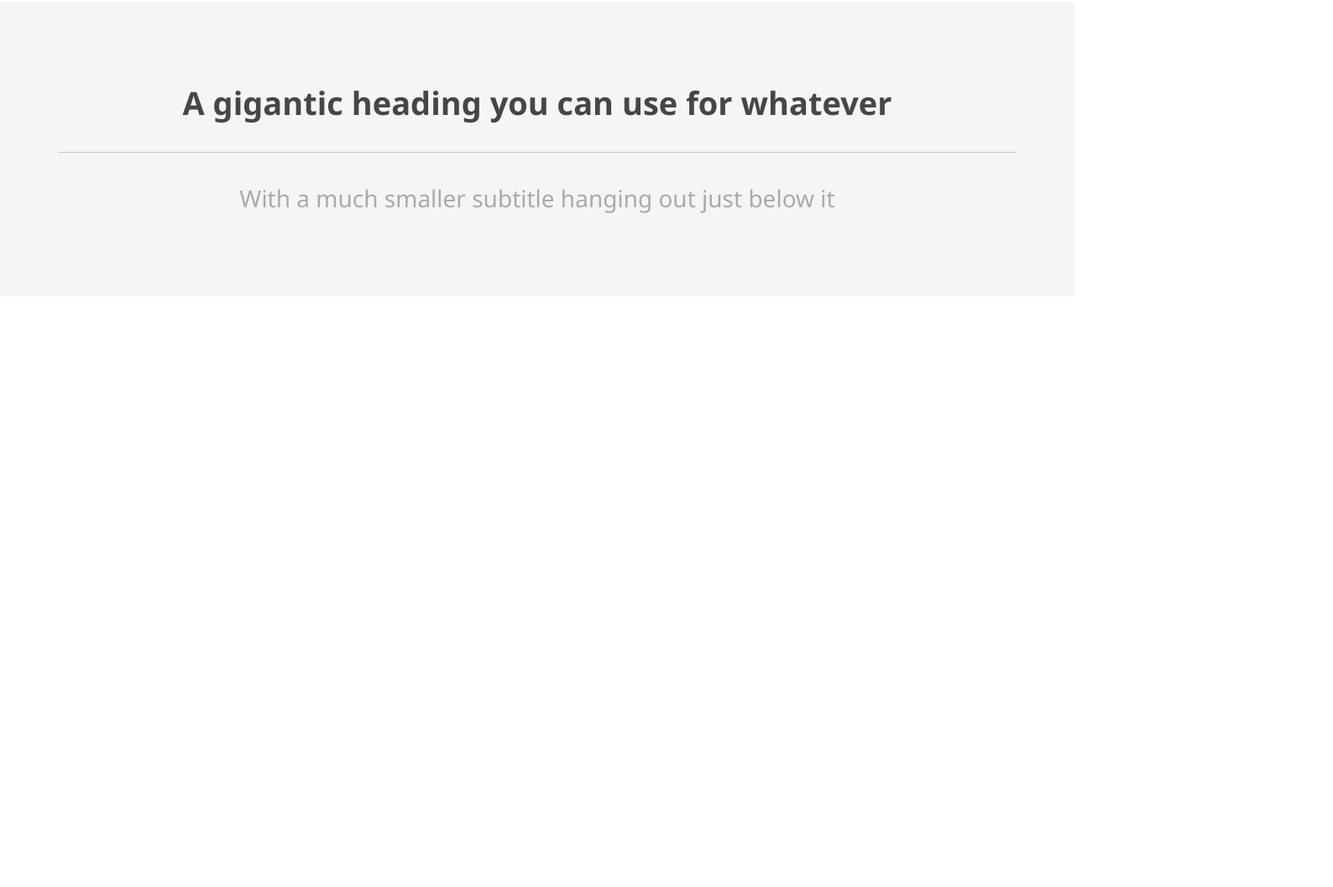
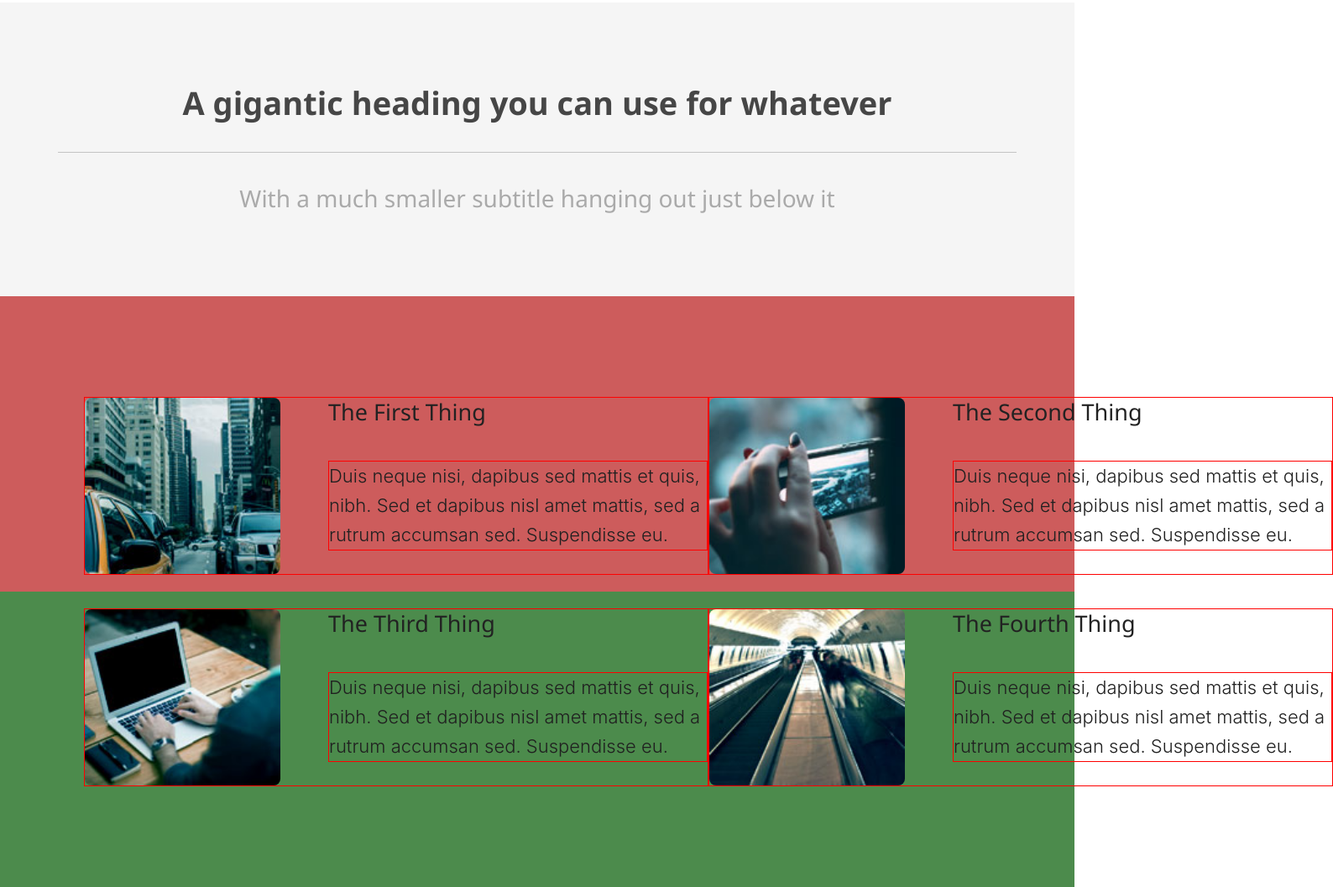
Before and after one commit to svillav/proyecto-arcana, a plain HTML site: page index.html in a window 1280 px wide. Shown: the part 1201-2258 px from the top of the page at 84% size, 1588 px wide, since content can reach past the window. Before the commit the page ends 1554 px from the top, so only its background shows below. Drawn offline with Linux system fonts and the light colour scheme.

Commit message:
Estructura inicial de div con 4 fotos + texto

```diff
--- a/css/style.css
+++ b/css/style.css
@@ -866,3 +866,52 @@ main {
             padding: 25px;
         }
     }
+
+/*-------------------------------- Figure -----------------------------------------*/
+#divfig1 {
+    position: static;
+    display: flex;
+    flex-direction: row;
+    background-color: indianred;
+    padding: 120px 80px 20px 100px;
+}
+
+#divfig2 {
+    position: static;
+    display: flex;
+    flex-direction: row;
+    background-color: rgb(76, 139, 76);
+    padding: 20px 80px 120px 100px;
+}
+
+    .figure {
+        border: 1px solid red;
+        height: 210px;
+        width: 820px;
+    }
+
+    .figure img {
+        height: 210px;
+        border-radius: 8px;
+    }
+
+    #divfig h2 {
+        margin-top: -210px;
+        margin-left: 290px;
+        font-size: 27px;
+        font-weight: 500;
+        font-family: 'Segoe UI', Tahoma, Geneva, Verdana, sans-serif;
+        color: #222222;
+    }
+
+    #divfig p {
+        border: 1px solid red;
+        width: 450px;
+        margin-top: 45px;
+        margin-left: 290px;
+        font-size: 22px;
+        font-weight: 300;
+        font-family: -apple-system, BlinkMacSystemFont, 'Segoe UI', Roboto, Oxygen, Ubuntu, Cantarell, 'Open Sans', 'Helvetica Neue', sans-serif;
+        color: #202020;
+        line-height: 35px;
+    }
--- a/index.html
+++ b/index.html
@@ -65,6 +65,37 @@
         <p>With a much smaller subtitle hanging out just below it</p>
     </div>
 
+    <div id="divfig">
+
+        <div id="divfig1">
+            <figure id="figure1" class="figure">
+                <img src="img/pic01.jpg" alt="pic01">
+                <h2>The First Thing</h2>
+                <p>Duis neque nisi, dapibus sed mattis et quis, nibh. Sed et dapibus nisl amet mattis, sed a rutrum accumsan sed. Suspendisse eu.</p>
+            </figure>
+
+            <figure id="figure2" class="figure">
+                <img src="img/pic02.jpg" alt="pic02">
+                <h2>The Second Thing</h2>
+                <p>Duis neque nisi, dapibus sed mattis et quis, nibh. Sed et dapibus nisl amet mattis, sed a rutrum accumsan sed. Suspendisse eu.</p>
+            </figure>
+        </div>
+
+        <div id="divfig2">
+            <figure id="figure3" class="figure">
+                <img src="img/pic03.jpg" alt="pic03">
+                <h2>The Third Thing</h2>
+                <p>Duis neque nisi, dapibus sed mattis et quis, nibh. Sed et dapibus nisl amet mattis, sed a rutrum accumsan sed. Suspendisse eu.</p>
+            </figure>
+
+            <figure id="figure4" class="figure">
+                <img src="img/pic04.jpg" alt="pic04">
+                <h2>The Fourth Thing</h2>
+                <p>Duis neque nisi, dapibus sed mattis et quis, nibh. Sed et dapibus nisl amet mattis, sed a rutrum accumsan sed. Suspendisse eu.</p>
+            </figure>
+        </div>
+
+    </div>
 
 </body>
 </html>
```
